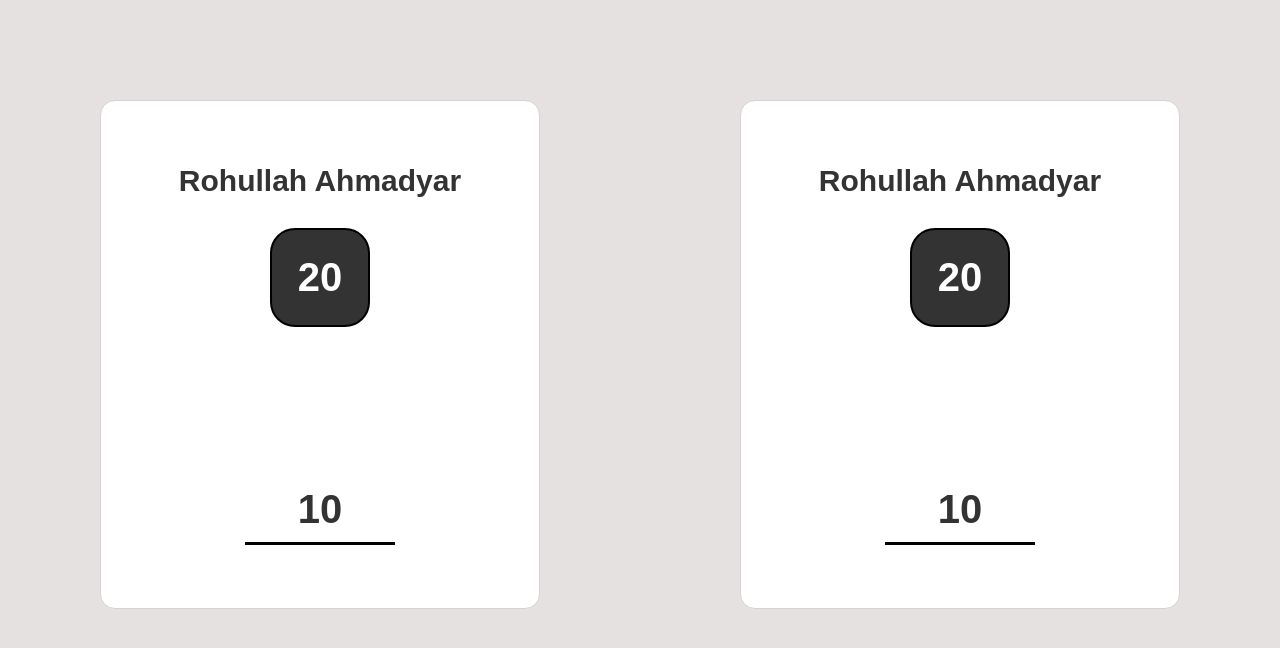
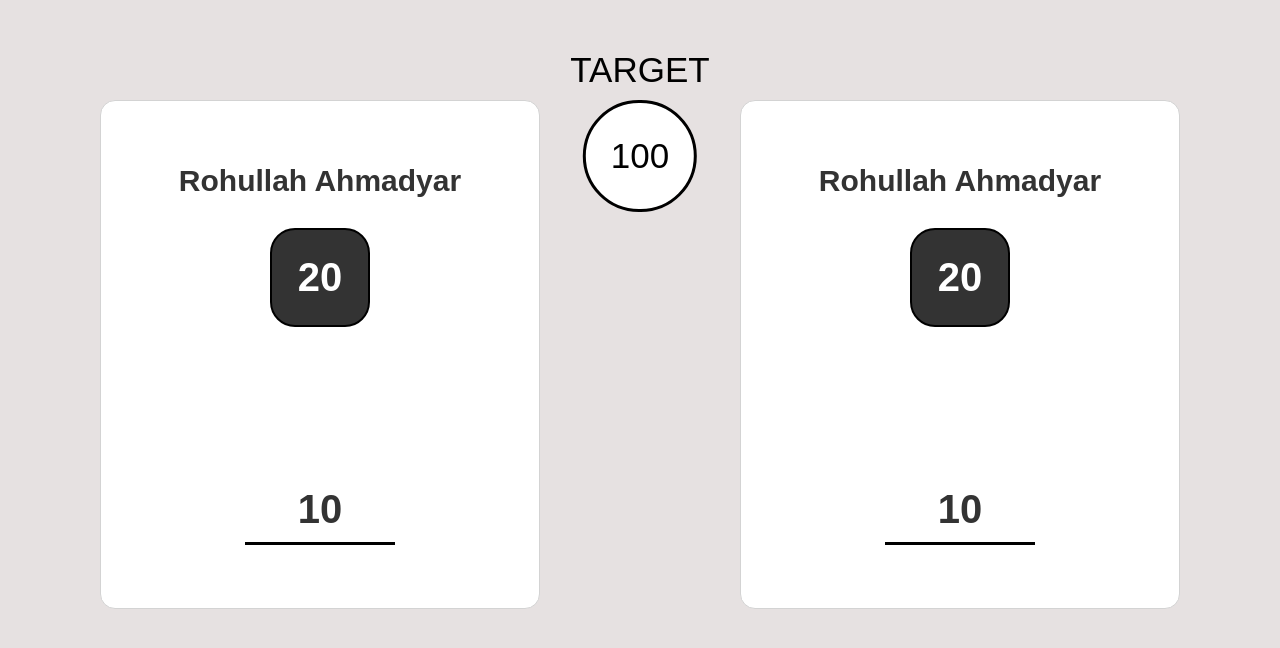
Before and after one commit to Code-Institute-Submissions/Ray-yar-piggame_NovResub, a plain HTML site: page index.html in a window 1280 px wide. Drawn offline with Linux system fonts and the light colour scheme.

Commit message:
Add Target Section

```diff
--- a/assets/css/style.css
+++ b/assets/css/style.css
@@ -62,3 +62,33 @@ body {
     border-radius: 15px;
     padding: 63px 0px;
 }
+
+.target{
+  position: absolute;
+  left: 50%;
+  transform: translateX(-50%);
+  font-family: inherit;
+  font-size: 3.5rem;
+  color: black;
+  text-transform: uppercase;
+  cursor: help;
+  font-weight: 400;
+  border: 3px solid black;
+  background-color: rgba(255, 255, 255, 1);
+  padding: 33px 25px;
+  border-radius: 50rem;
+  top: 10rem;
+}
+
+.target-title{
+  position: absolute;
+  left: 50%;
+  transform: translateX(-50%);
+  font-family: inherit;
+  font-size: 3.5rem;
+  color: black;
+  text-transform: uppercase;
+  cursor: help;
+  font-weight: 400;
+  top: 5rem;
+}
--- a/index.html
+++ b/index.html
@@ -11,7 +11,6 @@
 </head>
 
 <body>
-
   <div class="player">
     <div class="player_container first_player">
       <div class="player_name">
@@ -38,6 +37,8 @@
       </div>
     </div>
   </div>
+  <div class="target-title">Target</div>
+  <div class="target">100</div>
 
 </body>
 
```
